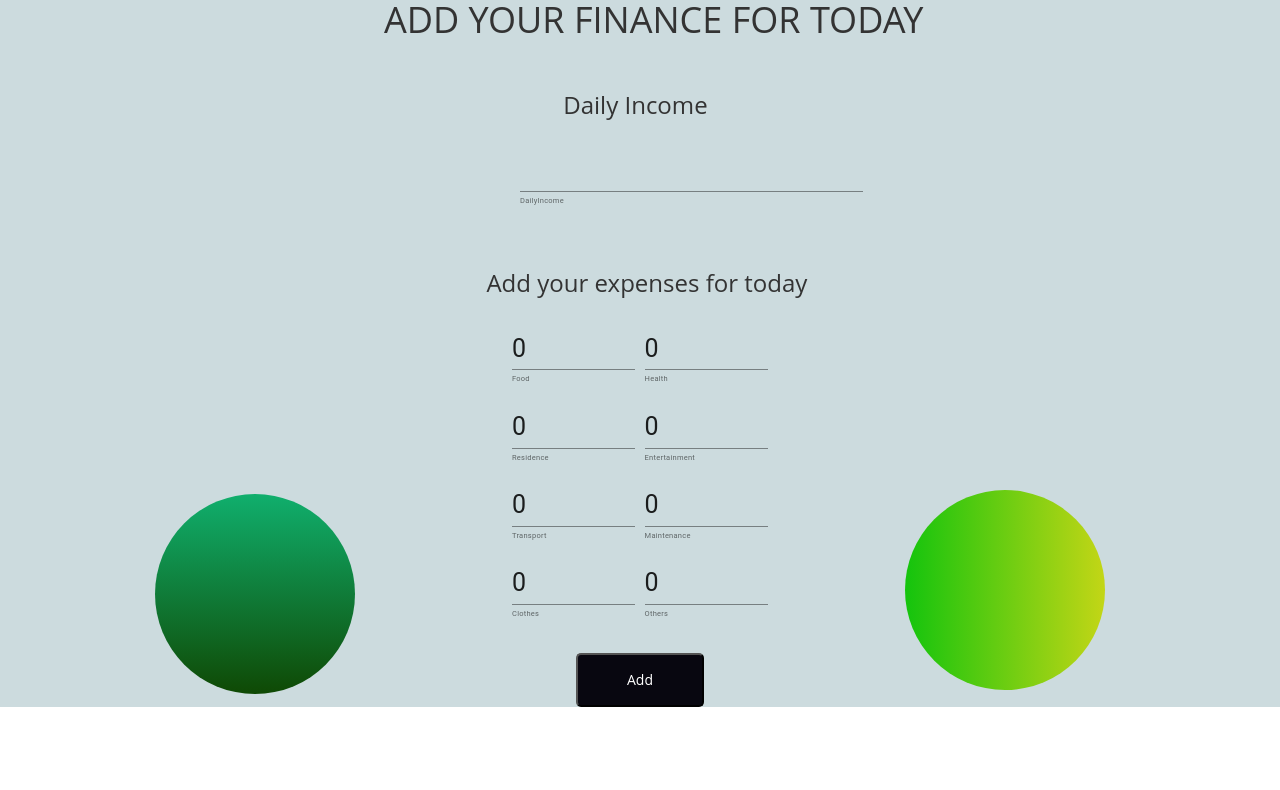
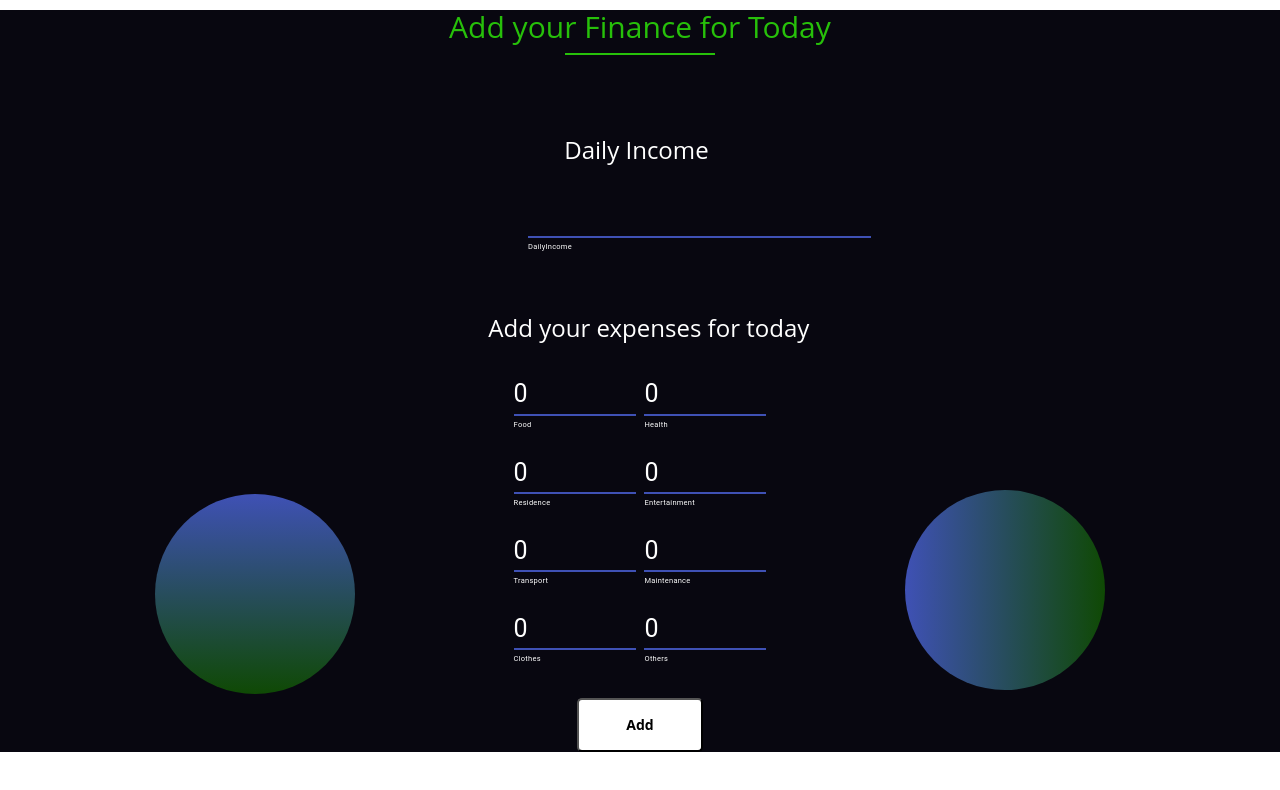
Before and after one commit to RadAbdullah73/Budget-Tracker-Project, a React (Create React App) app in the folder client/: page /add in a window 1280 px wide. Shown: the top 790 px of the page. Built offline with nearby package versions, Linux system fonts and the light colour scheme.

Commit message:
Editin Front End

```diff
--- a/client/src/component/Create.js
+++ b/client/src/component/Create.js
@@ -8,7 +8,7 @@ import "./assets/css/styleReg.css"
 import { createTheme, ThemeProvider } from "@mui/material/styles";
 import { grey } from "@mui/material/colors";
 import Grid from "@mui/material/Grid";
-import CssBaseline from "@mui/material/CssBaseline";
+import Box from '@mui/material/Box';
 
 
 const Create = (props) => {
@@ -73,37 +73,42 @@ const Create = (props) => {
                 <div class="shape1"></div>
                 <div class="shape1"></div>
             </div>
-      <h1 className='headerAddingPage'>Add your Finance for Today </h1>
+
+      <h2 className='rooo' style={{marginTop:'10px'}} >Add your Finance for Today</h2>
+
 
       <form onSubmit={handleSubmet}>
+      <Box m={1}>
         <div>
+
           <br></br>
           <h3 className='headingDaily'>Daily Income</h3>
-          <TextField style={{ marginLeft: '520px' }} inputProps={{ style: { fontSize: 25 } }}  helperText="DailyIncome" type="text" value={dailyIncome} onChange={(e) => setDailyIncome(e.target.value)} />
+
+          <TextField variant="standard" color="success" focused style={{ marginLeft: '520px' }} inputProps={{ style: { fontSize: 25 } }}  helperText="DailyIncome" type="text" value={dailyIncome} onChange={(e) => setDailyIncome(e.target.value)} />
         </div>
         <div>
           <br></br>
           <h3 className='headingCreate'>Add your expenses for today</h3>
           <div style={{ margin: "0 0 0 40%", width: "20%", display: "flex" }}>
             <Grid>
-              <TextField inputProps={{ style: { fontSize: 25 } }}  helperText="Food" type="text" value={food} onChange={(e) => setFood(e.target.value)} />
-              <TextField inputProps={{ style: { fontSize: 25 } }} helperText="Residence" type="text" value={residence} onChange={(e) => setResidence(e.target.value)} />
-              <TextField inputProps={{ style: { fontSize: 25 } }} helperText="Transport" type="text" value={transport} onChange={(e) => setTransport(e.target.value)} />
-              <TextField inputProps={{ style: { fontSize: 25 } }} helperText="Clothes" type="text" value={clothes} onChange={(e) => setClothes(e.target.value)} />
+              <TextField variant="standard" color="success" focused inputProps={{ style: { fontSize: 25 , color:'white' } }}  helperText="Food" type="text" value={food} onChange={(e) => setFood(e.target.value)} />
+              <TextField variant="standard" color="success" focused  inputProps={{ style: { fontSize: 25 , color:'white' } }} helperText="Residence" type="text" value={residence} onChange={(e) => setResidence(e.target.value)} />
+              <TextField variant="standard" color="success" focused inputProps={{ style: { fontSize: 25 , color:'white' } }} helperText="Transport" type="text" value={transport} onChange={(e) => setTransport(e.target.value)} />
+              <TextField variant="standard" color="success" focused inputProps={{ style: { fontSize: 25 , color:'white' } }} helperText="Clothes" type="text" value={clothes} onChange={(e) => setClothes(e.target.value)} />
             </Grid>
             <div style={{ width: "40%" }}>
             </div>
             <div>
-              <TextField inputProps={{ style: { fontSize: 25 } }} helperText="Health" type="text" value={health} onChange={(e) => setHealth(e.target.value)} />
-              <TextField inputProps={{ style: { fontSize: 25 } }} helperText="Entertainment" type="text" value={entertainment} onChange={(e) => setEntertainment(e.target.value)} />
-              <TextField inputProps={{ style: { fontSize: 25 } }} helperText="Maintenance" type="text" value={maintenance} onChange={(e) => setMaintenance(e.target.value)} />
-              <TextField inputProps={{ style: { fontSize: 25 } }} helperText="Others" type="text" value={other} onChange={(e) => setOther(e.target.value)} />
+              <TextField variant="standard" color="success" focused  inputProps={{ style: { fontSize: 25 , color:'white' } }} helperText="Health" type="text" value={health} onChange={(e) => setHealth(e.target.value)} />
+              <TextField variant="standard" color="success" focused inputProps={{ style: { fontSize: 25 , color:'white' } }} helperText="Entertainment" type="text" value={entertainment} onChange={(e) => setEntertainment(e.target.value)} />
+              <TextField variant="standard" color="success" focused inputProps={{ style: { fontSize: 25  , color:'white'} }} helperText="Maintenance" type="text" value={maintenance} onChange={(e) => setMaintenance(e.target.value)} />
+              <TextField variant="standard" color="success" focused inputProps={{ style: { fontSize: 25 , color:'white' } }} helperText="Others" type="text" value={other} onChange={(e) => setOther(e.target.value)} />
             </div>
           </div>
 
         </div>
         <button className='BtnAdd'>Add </button>
-
+        </Box>
       </form>
       {props.children}
     </div>
--- a/client/src/component/assets/css/styleReg.css
+++ b/client/src/component/assets/css/styleReg.css
@@ -35,7 +35,7 @@
 
 .shape:first-child{
     background: linear-gradient(
-        #10af6d,
+        #10daf6,
         #0f4904
     );
     left: -80px;
@@ -43,7 +43,7 @@
 }
 .shape1:first-child{
     background: linear-gradient(
-        #10af6d,
+        #3f51b5,
         #0f4904
     );
     left: -270px;
@@ -65,8 +65,8 @@
 .shape1:last-child{
     background: linear-gradient(
         to right,
-        #14c40d,
-        #c3d616
+        #3f51b5,
+        #0f4904
     );
     right: -250px;
     bottom: -30px;
@@ -159,11 +159,13 @@ button{
     width: 10%;
     margin-left: 45%;
     margin-top: 1%;
-  background-color: #080710;
-  color: white;
+  background-color: white ;
+  color: black;
+  font-weight: bold;
 }
 .headingCreate{
     margin-left: 38%;
+    color: #fff;
 
 }
 .dailyInput{
@@ -173,14 +175,16 @@ button{
 
 .headingDaily{
     margin-left: 44%;
+    color: #fff;
 }
 .headerAddingPage{
     margin-left: 30%;
     margin-top: 0px;
+    color: #fff;
 
 }
 .AddingPage{
-background-color: #CCDBDE;
+background-color: #080710;
 
 }
 .BtnHome{
@@ -198,3 +202,7 @@ background-color: #CCDBDE;
 .rooo{
     text-align: center;
 }
+.MuiFormHelperText-root {
+    color: #fff !important;
+
+  }
--- a/client/src/views/Result.js
+++ b/client/src/views/Result.js
@@ -59,17 +59,17 @@ const Result = (props) => {
 
   }
   return (
-    <div>
+    <div className='AddingPage'>
 
         {loaded &&
       <>
        <h2 className='rooo' style={{marginTop:'10px'}} >Expenses for : {Budget.set1.slice(0,10)}</h2>
 
 
-       <table className="table table-striped">
+       <table className="table table-striped" border={3}>
             <thead>
         <tr className="bg-info">
-        <th style={{textAlign:'center'}}>Daily Income</th>
+        <th style={{textAlign:'center' , color:'green'}}>Daily Income</th>
         <th style={{textAlign:'center'}}>food</th>
         <th style={{textAlign:'center'}}>residence</th>
         <th style={{textAlign:'center'}}>transport</th>
@@ -78,12 +78,12 @@ const Result = (props) => {
         <th style={{textAlign:'center'}}>entertainment</th>
         <th style={{textAlign:'center'}}>Maintenance</th>
         <th style={{textAlign:'center'}}>Other Expenses</th>
-        <th style={{textAlign:'center'}}>total expenses</th>
+        <th style={{textAlign:'center' ,  color:'red'}}>total expenses</th>
         </tr>
         </thead>
 
-       <tr className="bg-light">
-       <td style={{textAlign:'center'}}>{Budget.dailyIncome}</td>
+       <tr className="bg-danger">
+       <td style={{textAlign:'center' , color:'green'}}>{Budget.dailyIncome}</td>
        <td style={{textAlign:'center'}}>{Budget.expenses.residence}</td>
        <td style={{textAlign:'center'}}>{Budget.expenses.food} </td>
        <td style={{textAlign:'center'}}>{Budget.expenses.transport}</td>
@@ -92,7 +92,7 @@ const Result = (props) => {
        <td style={{textAlign:'center'}}>{Budget.expenses.entertainment}</td>
        <td style={{textAlign:'center'}}>{Budget.expenses.maintenance}</td>
        <td style={{textAlign:'center'}}>{Budget.expenses.other} </td>
-       <td style={{textAlign:'center'}}>{Budget.sum}</td>
+       <td style={{textAlign:'center' ,  color:'red'}}>{Budget.sum}</td>
 
        </tr>
 </table>
@@ -105,22 +105,22 @@ const Result = (props) => {
       <div>
           <br></br>
           <h3 className='headingDaily'>Daily Income</h3>
-          <TextField style={{ marginLeft: '520px' }} inputProps={{ style: { fontSize: 25 } }}  helperText="DailyIncome" type="text" value={dailyIncome} onChange={(e) => setDailyIncome(e.target.value)} />
+          <TextField variant="standard" color="success" focused style={{ marginLeft: '520px' }} inputProps={{ style: { fontSize: 25 , color:'white' } }}  helperText="DailyIncome" type="text" value={dailyIncome} onChange={(e) => setDailyIncome(e.target.value)} />
         </div>
         <div style={{ margin: "0 0 0 40%", width: "20%", display: "flex" }}>
             <Grid>
-              <TextField inputProps={{ style: { fontSize: 25 } }}  helperText="Food" type="text" value={food} onChange={(e) => setFood(e.target.value)} />
-              <TextField inputProps={{ style: { fontSize: 25 } }} helperText="Residence" type="text" value={residence} onChange={(e) => setResidence(e.target.value)} />
-              <TextField inputProps={{ style: { fontSize: 25 } }} helperText="Transport" type="text" value={transport} onChange={(e) => setTransport(e.target.value)} />
-              <TextField inputProps={{ style: { fontSize: 25 } }} helperText="Clothes" type="text" value={clothes} onChange={(e) => setClothes(e.target.value)} />
+              <TextField variant="standard" color="success" focused inputProps={{ style: { fontSize: 25 , color:'white' } }}  helperText="Food" type="text" value={food} onChange={(e) => setFood(e.target.value)} />
+              <TextField variant="standard" color="success" focused inputProps={{ style: { fontSize: 25 , color:'white'} }} helperText="Residence" type="text" value={residence} onChange={(e) => setResidence(e.target.value)} />
+              <TextField variant="standard" color="success" focused inputProps={{ style: { fontSize: 25, color:'white' } }} helperText="Transport" type="text" value={transport} onChange={(e) => setTransport(e.target.value)} />
+              <TextField variant="standard" color="success" focused inputProps={{ style: { fontSize: 25 , color:'white'} }} helperText="Clothes" type="text" value={clothes} onChange={(e) => setClothes(e.target.value)} />
             </Grid>
             <div style={{ width: "40%" }}>
             </div>
             <div>
-              <TextField inputProps={{ style: { fontSize: 25 } }} helperText="Health" type="text" value={health} onChange={(e) => setHealth(e.target.value)} />
-              <TextField inputProps={{ style: { fontSize: 25 } }} helperText="Entertainment" type="text" value={entertainment} onChange={(e) => setEntertainment(e.target.value)} />
-              <TextField inputProps={{ style: { fontSize: 25 } }} helperText="Maintenance" type="text" value={maintenance} onChange={(e) => setMaintenance(e.target.value)} />
-              <TextField inputProps={{ style: { fontSize: 25 } }} helperText="Others" type="text" value={other} onChange={(e) => setOther(e.target.value)} />
+              <TextField variant="standard" color="success" focused inputProps={{ style: { fontSize: 25 , color:'white'} }} helperText="Health" type="text" value={health} onChange={(e) => setHealth(e.target.value)} />
+              <TextField variant="standard" color="success" focused inputProps={{ style: { fontSize: 25, color:'white' } }} helperText="Entertainment" type="text" value={entertainment} onChange={(e) => setEntertainment(e.target.value)} />
+              <TextField variant="standard" color="success" focused inputProps={{ style: { fontSize: 25, color:'white' } }} helperText="Maintenance" type="text" value={maintenance} onChange={(e) => setMaintenance(e.target.value)} />
+              <TextField variant="standard" color="success" focused inputProps={{ style: { fontSize: 25 , color:'white'} }} helperText="Others" type="text" value={other} onChange={(e) => setOther(e.target.value)} />
             </div>
           </div>
 
```
